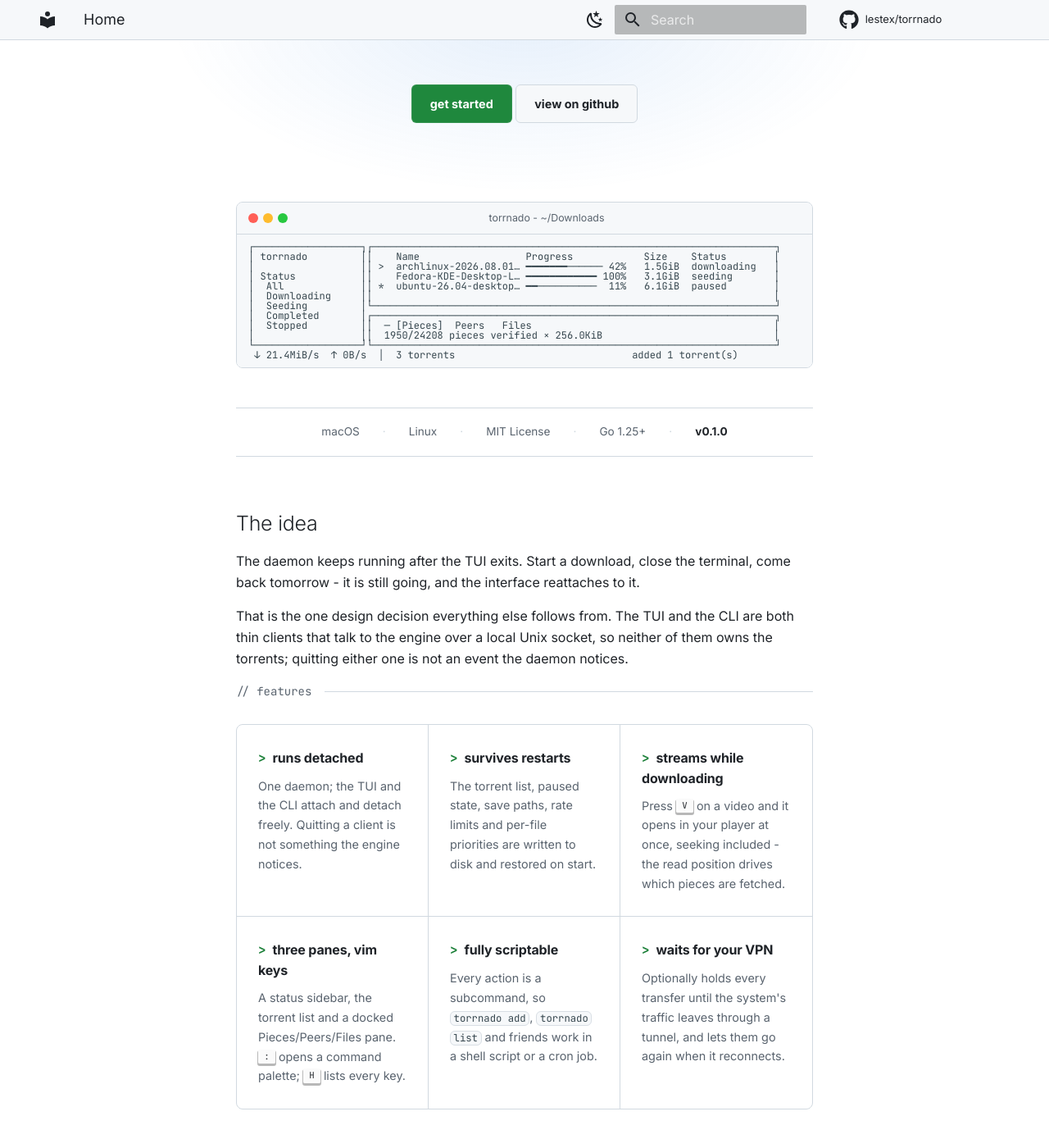
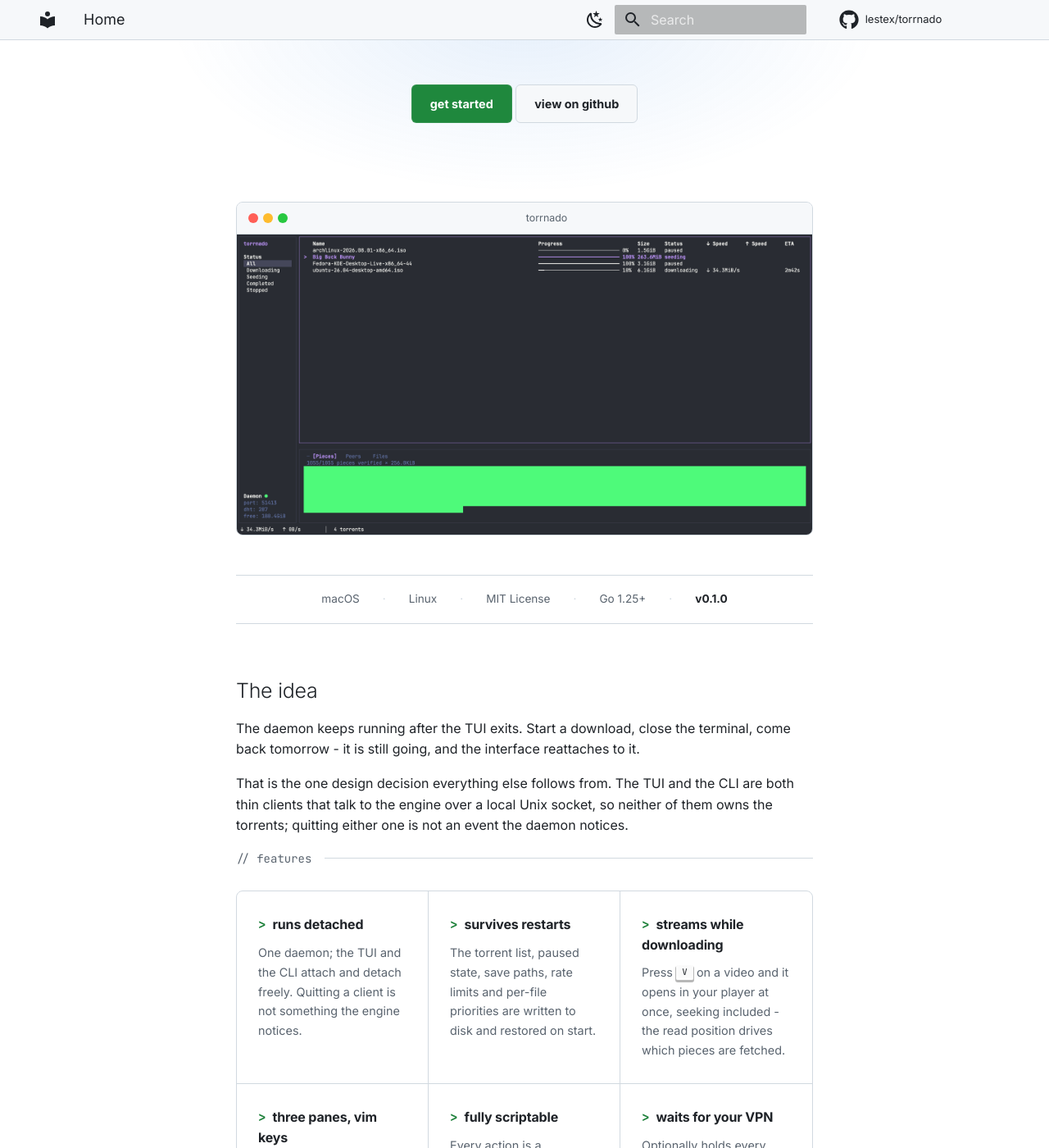
Before and after one commit to lestex/torrnado, an MkDocs documentation site: the page built from docs/index.md, in a window 1280 px wide and 1400 px high, scrolled down 351 px. Shown: the whole window at 82% size. Built offline with MkDocs 1.6.1 and Material for MkDocs 9.7.7, drawn with Linux system fonts in a browser that asks for light colours; comment, search, counter and statistics services are not loaded.

Commit message:
docs: a real screenshot in the hero, not ASCII art
The box drawing never rendered as clean rules: the character advance
works out fractional, so every column began mid-pixel and the vertical
borders rasterised unevenly row to row. No line-height or font-size fixed
it, because it was rasterisation rather than layout.

So the hero shows the running TUI instead, inside the same window frame.
The image is resampled to 1760px, which is 2x the 843px the frame renders
at, and carries width and height attributes so nothing below it jumps
while it loads.

README keeps the ASCII art: it renders on GitHub without an asset, which
is the one place that matters.

````diff
--- a/docs/index.md
+++ b/docs/index.md
@@ -20,24 +20,12 @@ The engine runs as a daemon, so closing the terminal doesn't stop the download.
 
 </div>
 
-<div class="tn-terminal" markdown>
-<div class="tn-terminal__bar"><i></i><i></i><i></i><span>torrnado - ~/Downloads</span></div>
-
-```
-┌──────────────────┐┌────────────────────────────────────────────────────────────────────┐
-│ torrnado         ││    Name                  Progress            Size    Status        │
-│                  ││ >  archlinux-2026.08.01… ━━━━━━━────── 42%   1.5GiB  downloading   │
-│ Status           ││    Fedora-KDE-Desktop-L… ━━━━━━━━━━━━ 100%   3.1GiB  seeding       │
-│  All             ││ *  ubuntu-26.04-desktop… ━━──────────  11%   6.1GiB  paused        │
-│  Downloading     ││                                                                    │
-│  Seeding         │└────────────────────────────────────────────────────────────────────┘
-│  Completed       │┌────────────────────────────────────────────────────────────────────┐
-│  Stopped         ││  ─ [Pieces]  Peers   Files                                         │
-│                  ││  1950/24208 pieces verified × 256.0KiB                             │
-└──────────────────┘└────────────────────────────────────────────────────────────────────┘
- ↓ 21.4MiB/s  ↑ 0B/s  │  3 torrents                              added 1 torrent(s)
-```
-
+<div class="tn-terminal">
+<div class="tn-terminal__bar"><i></i><i></i><i></i><span>torrnado</span></div>
+<img src="assets/tui.png" width="1760" height="918"
+     alt="The torrnado TUI: a sidebar filtering by status, four torrents listed with
+          progress bars, sizes, states and speeds, and a docked Pieces tab below showing
+          a fully verified piece map. The footer reads 34.3MiB/s down, 4 torrents.">
 </div>
 
 <div class="tn-stats">
--- a/docs/stylesheets/torrnado.css
+++ b/docs/stylesheets/torrnado.css
@@ -3,7 +3,7 @@
  * Two jobs: repaint Material in GitHub's palette, and provide the
  * landing-page components (hero, terminal frame, stat bar, feature grid).
  *
- * The colours are GitHub's own Primer tokens rather than approximations,
+ * The colors are GitHub's own Primer tokens rather than approximations,
  * so a screenshot of the docs sits next to a screenshot of the repo
  * without the two looking like different products.
  */
@@ -69,7 +69,7 @@
   --md-code-bg-color: var(--gh-canvas-subtle);
 }
 
-/* Material draws the header from the primary colour; GitHub's is a flat
+/* Material draws the header from the primary color; GitHub's is a flat
  * dark bar with a hairline rather than a saturated block. */
 .md-header {
   background-color: var(--gh-canvas-subtle);
@@ -99,9 +99,9 @@
 /* --------------------------------------------------------------- landing */
 
 /* The landing page hides both sidebars, which otherwise leave it wider
- * than every other page and visibly off-centre: hiding only the table of
+ * than every other page and visibly off-center: hiding only the table of
  * contents collapses the right column while the nav keeps the left,
- * pushing the content 138px right of centre and stretching it from 883px
+ * pushing the content 138px right of center and stretching it from 883px
  * to 1174px.
  *
  * With both gone the content is free to fill the grid, so it is pinned
@@ -129,7 +129,7 @@
 }
 
 /* The hero and everything under it stay inside Material's normal content
- * column -- the width does not change on this page, only the styling. */
+ * column - the width does not change on this page, only the styling. */
 
 .tn-hero {
   text-align: center;
@@ -172,7 +172,7 @@
 }
 
 /* The wordmark is the page title, so Material hangs a permalink pilcrow
- * off it -- a stray para-mark in the middle of a hero. */
+ * off it - a stray para-mark in the middle of a hero. */
 .md-typeset .tn-hero__title .headerlink {
   display: none;
 }
@@ -281,39 +281,18 @@
   font-style: normal;
 }
 
-/* The ASCII screenshot must never wrap -- a wrapped box drawing is
- * unreadable -- so it scrolls sideways on a narrow screen instead. */
-.tn-terminal .highlight pre,
-.tn-terminal pre {
-  margin: 0;
-  border: 0;
-  border-radius: 0;
-  background: var(--gh-canvas-inset);
-  overflow-x: auto;
-}
-
-.tn-terminal .highlight pre > code,
-.tn-terminal pre > code {
-  border: 0;
-  white-space: pre;
-  font-size: 0.6rem;
-  /* Exactly 1, so the box-drawing glyphs touch. Any leading at all leaves
-   * a gap between one row's │ and the next, and the frame that should be
-   * a solid rule renders as a dashed one. */
-  line-height: 1;
-}
-
-/* Material offers a copy button on every code block. This block is a
- * screenshot of a running program, not something anyone wants on their
- * clipboard, and the button floats over the frame's top-right corner
- * where it collides with the border.
+/* A real screenshot of the running TUI rather than ASCII art. Box-drawing
+ * glyphs never rendered as clean rules here: the character advance works
+ * out fractional, so every column starts mid-pixel and the vertical
+ * borders rasterize unevenly row to row.
  *
- * The container is .md-code__nav in Material 9.7; older versions called
- * the button .md-clipboard, so both are named here rather than betting on
- * the version a future rebuild pins. */
-.tn-terminal .md-code__nav,
-.tn-terminal .md-clipboard {
-  display: none;
+ * width and height are also set on the element itself, so the frame
+ * reserves the right space before the image loads and nothing below it
+ * jumps. */
+.tn-terminal img {
+  display: block;
+  width: 100%;
+  height: auto;
 }
 
 /* Stat bar -------------------------------------------------------------- */
````
Also changed, not shown: docs/assets/tui.png (added).
